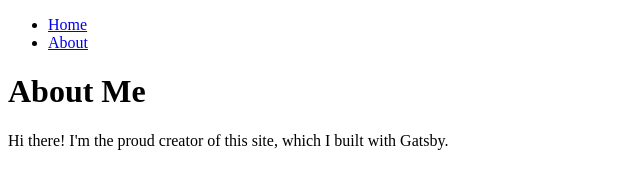
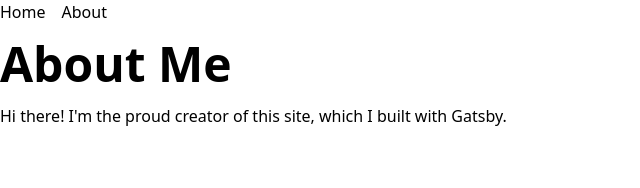
Before and after one commit to khuunn/my-first-gatsby-site, a Gatsby site: page /about in a window 1280 px wide. Shown: the whole page, without its empty margins (0-640 px from the left). Built offline with nearby package versions, Linux system fonts and the light colour scheme; Gatsby itself is replaced by a stand-in of ours.

Commit message:
set: TailwindCss

```diff
--- /dev/null
+++ b/gatsby-browser.js
@@ -0,0 +1 @@
+import './src/styles/global.css'
--- a/gatsby-config.ts
+++ b/gatsby-config.ts
@@ -9,7 +9,9 @@ const config: GatsbyConfig = {
   // If you use VSCode you can also use the GraphQL plugin
   // Learn more at: https://gatsby.dev/graphql-typegen
   graphqlTypegen: true,
-  plugins: [],
+  plugins: [
+    'gatsby-plugin-postcss',
+  ],
 }
 
 export default config
--- a/package.json
+++ b/package.json
@@ -23,6 +23,10 @@
     "@types/node": "^17.0.45",
     "@types/react": "^18.0.21",
     "@types/react-dom": "^18.0.6",
+    "autoprefixer": "^10.4.12",
+    "gatsby-plugin-postcss": "^5.24.0",
+    "postcss": "^8.4.18",
+    "tailwindcss": "^3.2.0",
     "typescript": "^4.8.3"
   }
 }
--- /dev/null
+++ b/postcss.config.js
@@ -0,0 +1,6 @@
+module.exports = {
+  plugins: {
+    tailwindcss: {},
+    autoprefixer: {},
+  },
+}
--- a/src/components/Layout/index.tsx
+++ b/src/components/Layout/index.tsx
@@ -8,18 +8,18 @@ interface LayoutProps {
 
 const Layout: React.FC<LayoutProps> = ({ pageTitle, children }) => {
   return (
-    <div>
+    <>
       <nav>
-        <ul>
+        <ul className='flex space-x-4'>
           <li><Link to="/">Home</Link></li>
           <li><Link to="/about">About</Link></li>
         </ul>
       </nav>
       <main>
-        <h1>{pageTitle}</h1>
+        <h1 className="text-5xl font-bold py-4">{pageTitle}</h1>
         {children}
       </main>
-    </div>
+    </>
   )
 }
 
--- /dev/null
+++ b/src/styles/global.css
@@ -0,0 +1,3 @@
+@tailwind base;
+@tailwind components;
+@tailwind utilities;
--- /dev/null
+++ b/tailwind.config.js
@@ -0,0 +1,10 @@
+/** @type {import('tailwindcss').Config} */
+module.exports = {
+  content: [
+    './src/**/*.{ts,tsx}'
+  ],
+  theme: {
+    extend: {},
+  },
+  plugins: [],
+}
```
Also changed, not shown: 2 other files.
